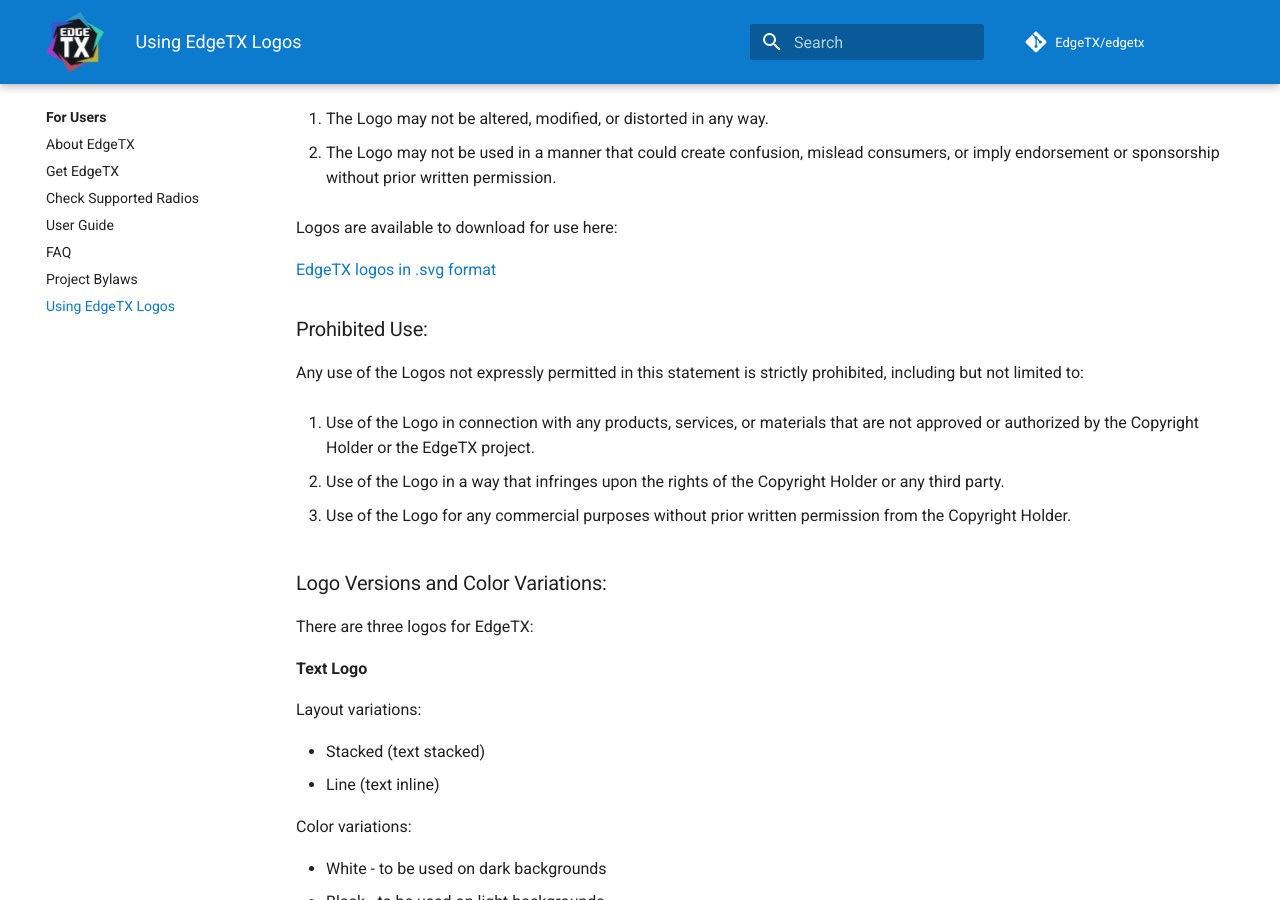
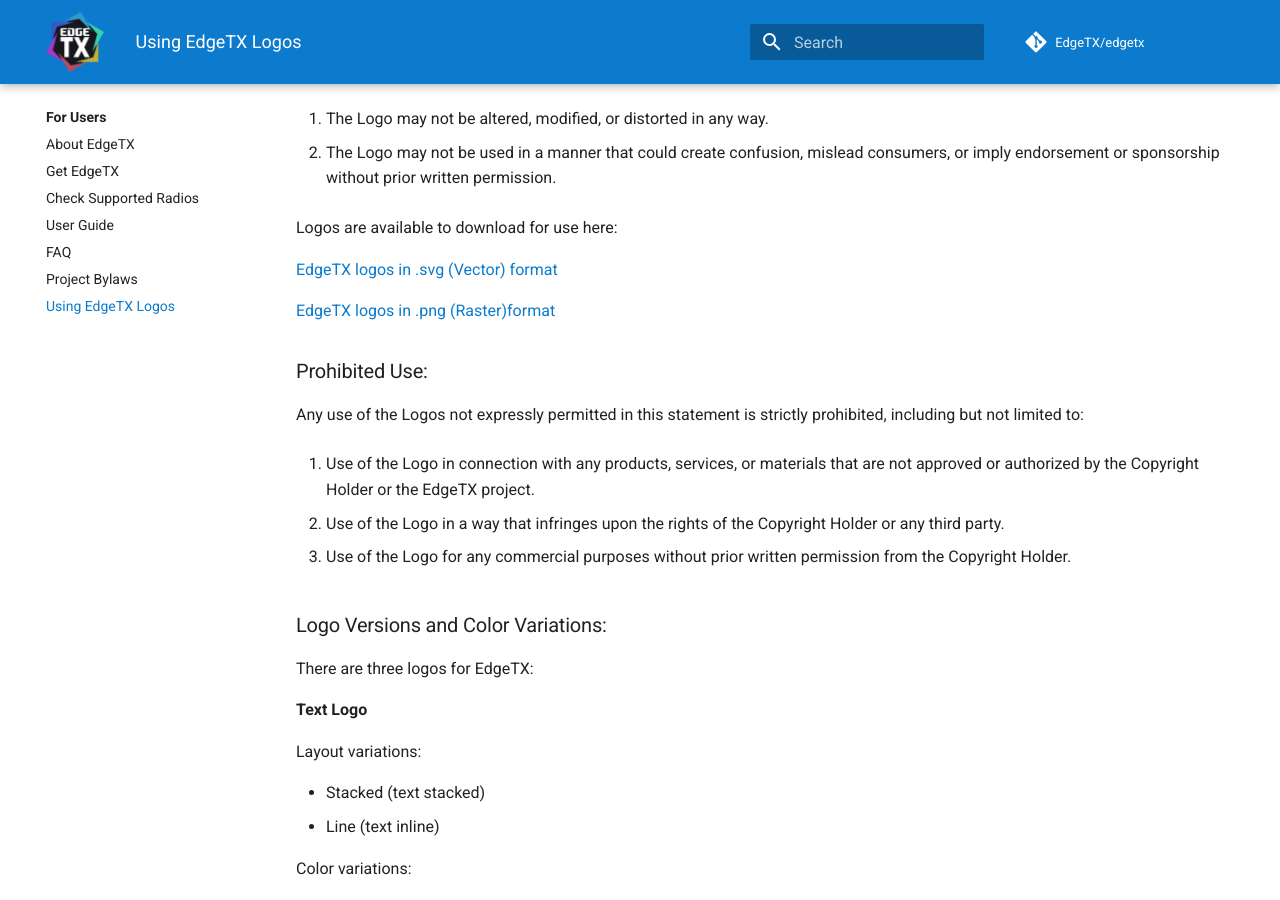
Before and after one commit to EdgeTX/edgetx.github.io, an MkDocs documentation site: the page built from docs/logos.md, in a window 1280 px wide and 900 px high, scrolled down 573 px. Built offline with MkDocs 1.6.1 and Material for MkDocs 9.7.7, drawn with Linux system fonts in a browser that asks for light colours; comment, search, counter and statistics services are not loaded.

Commit message:
logo files and links

```diff
--- a/docs/logos.md
+++ b/docs/logos.md
@@ -18,7 +18,9 @@
 
 Logos are available to download for use here:
 
-[EdgeTX logos in .svg format](https://github.com/EdgeTX/edgetx.github.io/blob/master/downloads/EdgeTX_Logos_svg.zip)
+[EdgeTX logos in .svg (Vector) format](https://github.com/EdgeTX/edgetx.github.io/blob/master/downloads/EdgeTX_logos_svg.zip)
+
+[EdgeTX logos in .png (Raster)format](https://github.com/EdgeTX/edgetx.github.io/blob/master/downloads/EdgeTX_logos_png.zip)
 
 
 ### Prohibited Use:
```
Also changed, not shown: 2 other files.
